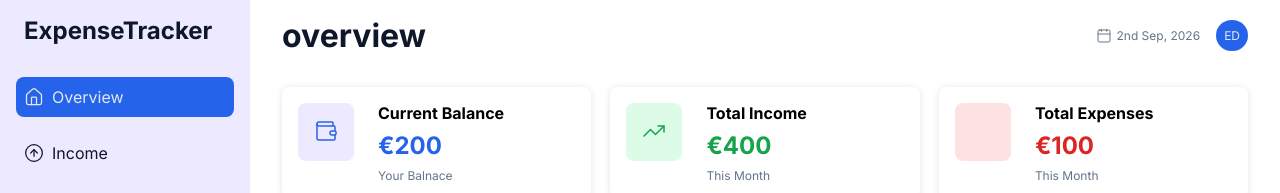
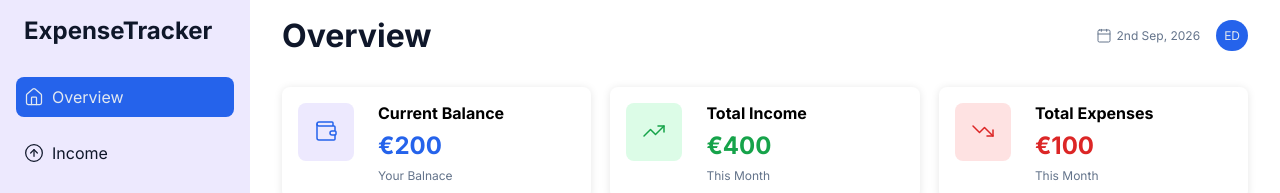
Before and after one commit to edwardshanahan97/expense-tracker, a React (Vite) app: page / in a window 1280 px wide. Shown: the top 193 px of the page. Built offline with nearby package versions, Linux system fonts and the light colour scheme.

Commit message:
style: add button hover effects

```diff
--- a/src/components/AddTransaction/AddTransaction.css
+++ b/src/components/AddTransaction/AddTransaction.css
@@ -41,10 +41,16 @@
   border: 1px solid var(--border-color);
   flex-basis: 50%;
   gap: 0.8rem;
+  cursor: pointer;
 }
 
 .add-transaction__income {
   color: var(--color-income);
+}
+
+.add-transaction__income:hover {
+  background-color: var(--color-income-light);
+  border-color: var(--color-income-light);
 }
 
 .add-transaction__income.active {
@@ -57,6 +63,11 @@
 
 .add-transaction__expenses {
   color: var(--color-expenses);
+}
+
+.add-transaction__expenses:hover {
+  background-color: var(--color-expenses-light);
+  border-color: var(--color-expenses-light);
 }
 
 .add-transaction__expenses.active {
@@ -120,12 +131,13 @@
 
 @media (min-width: 768px) {
   .add-transaction {
+    background-color: transparent;
+    border-radius: 0.8rem;
     box-shadow: 0 1px 8px rgba(0, 0, 0, 0.1);
     position: relative;
     width: 100%;
     height: auto;
     z-index: 0;
-    background-color: transparent;
   }
 
   .add-transaction__header {
--- a/src/components/Header/Header.css
+++ b/src/components/Header/Header.css
@@ -12,12 +12,6 @@
   display: flex;
   align-items: center;
   gap: 0.4rem;
-}
-
-.header__lead {
-  color: var(--color-text-secondary);
-  font-size: 1.2rem;
-  margin-top: 0.8rem;
 }
 
 .header__account {
--- a/src/index.css
+++ b/src/index.css
@@ -73,7 +73,12 @@ main {
 .heading-1 {
   color: var(--color-text-primary);
   font-size: 2.4rem;
+  text-transform: capitalize;
   flex: 1;
+}
+
+svg {
+  stroke-width: 1.5;
 }
 
 @media (min-width: 768px) {
--- a/src/pages/Overview/OverviewSummary/OverviewSummary.jsx
+++ b/src/pages/Overview/OverviewSummary/OverviewSummary.jsx
@@ -34,7 +34,7 @@ const OverviewSummary = () => {
 
       <div className="overview-summary__card overview-summary__expense">
         <div className="overview-summary__icon">
-          <TrendingDown color="var(--color-expense)" strokeWidth={1.5} />
+          <TrendingDown color="var(--color-expenses)" strokeWidth={1.5} />
         </div>
 
         <div className="overview-summary__content">
```
